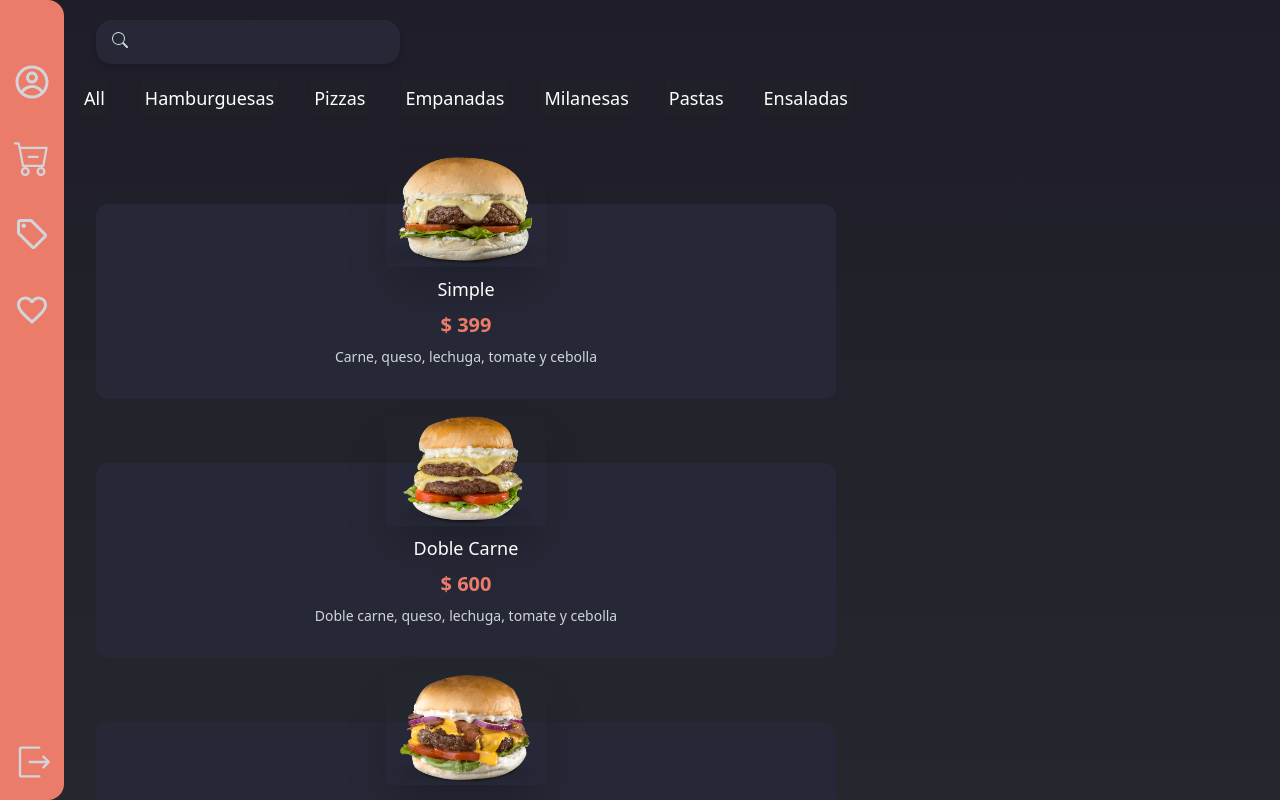
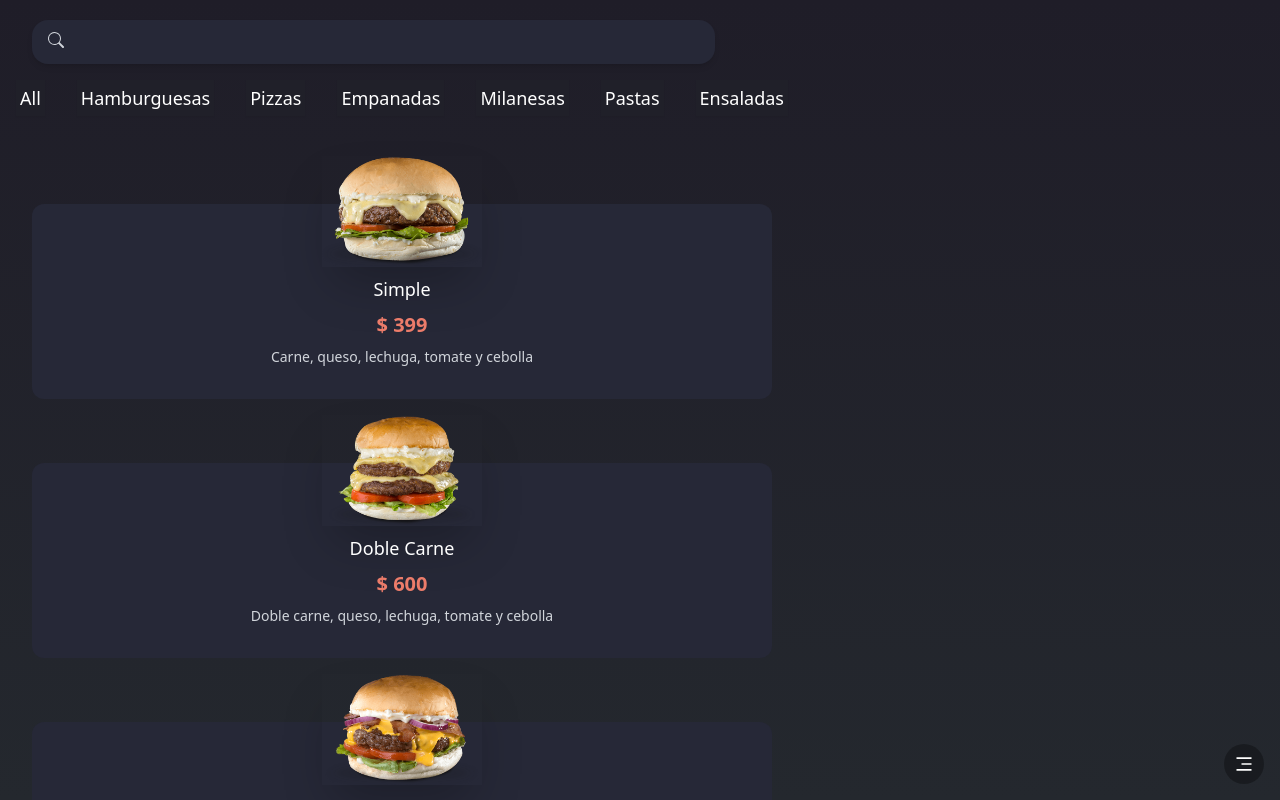
Before and after one commit to facuguardia/app-food, a React (Vite) app: page /home in a window 1280 px wide. Built offline with nearby package versions, Linux system fonts and the light colour scheme; no server answers; sample sign-in values are in the browser's storage.

Commit message:
restyling sidebar + footer

```diff
--- a/src/components/Footer.jsx
+++ b/src/components/Footer.jsx
@@ -1,11 +1,13 @@
 function Footer() {
   return (
-    <div className="flex justify-end">
-      <p className="">
-      &copy; 2023 - Kodeo
-      </p>
+    <div className="bg-primary/50 flex flex-row justify-center items-center gap-4 w-full p-4">
+      <div>
+        <p className="text-gray-300 text-center md:text-left">
+          &copy; 2023 by <span className="text-gray-500 font-bold">Kodeo</span>
+        </p>
+      </div>
     </div>
-  )
+  );
 }
 
-export default Footer
+export default Footer;
--- a/src/components/Layout.jsx
+++ /dev/null
@@ -1,14 +0,0 @@
-import Home from './home/Home';
-import Footer from './Footer';
-
-function Layout({ children }) {
-  return (
-    <div>
-      <Home />
-      {children}
-      <Footer />
-    </div>
-  );
-}
-
-export default Layout;
--- a/src/components/home/Home.jsx
+++ b/src/components/home/Home.jsx
@@ -3,16 +3,16 @@ import { Link } from "react-router-dom";
 import Categorias from "./Categorias";
 import Search from "./Search/Search";
 import Cards from "./Cards/Cards";
+import Footer from "../Footer";
 // Icon
 import { BsCartDash } from "react-icons/bs";
 import { CgProfile } from "react-icons/cg";
-import {
-  MdOutlineLocalOffer,
-  MdOutlineFavoriteBorder,
-} from "react-icons/md";
+import { MdOutlineLocalOffer, MdOutlineFavoriteBorder } from "react-icons/md";
 import { RxExit } from "react-icons/rx";
+import { RiMenu3Fill, RiCloseFill } from "react-icons/ri";
 // Plantilla card
 import { food } from "../../data";
+import { useState } from "react";
 // Auth
 // import { useAuth } from "../../context/AuthContext";
 
@@ -52,10 +52,15 @@ import { food } from "../../data";
 // }
 
 function Home() {
+  const [menu, setMenu] = useState(false);
   return (
     <>
       {/* Container Sidebar */}
-      <div className="flex flex-col justify-between items-center bg-secondary w-16 h-screen p-5 pt-16 rounded-r-2xl transition-all duration-300">
+      <div
+        className={`bg-secondary h-full fixed w-[20%] flex flex-col justify-between items-center p-5 pt-16 rounded-tr-3xl z-50 transition-all duration-300 ${
+          menu ? "left-0" : "-left-full"
+        }`}
+      >
         {/* Menu Sidebar */}
         <nav className="flex flex-col items-center gap-10 text-gray-300 text-4xl">
           {/* Item */}
@@ -81,6 +86,13 @@ function Home() {
             <RxExit />
           </Link>
         </div>
+        {/* Button Mobile */}
+        <button
+          onClick={() => setMenu(!menu)}
+          className="fixed right-4 bottom-4 text-xl bg-black/30 p-2.5 rounded-full text-white z-50"
+        >
+          {menu ? <RiCloseFill /> : <RiMenu3Fill />}
+        </button>
       </div>
       {/* Container Home */}
       <div
@@ -91,6 +103,8 @@ function Home() {
         <Categorias />
 
         <Cards food={food} addToBuy={""} />
+
+        <Footer />
       </div>
     </>
   );
--- a/src/components/home/Search/Search.jsx
+++ b/src/components/home/Search/Search.jsx
@@ -46,7 +46,7 @@ tendria un funcion que compara el value del imput con la categoria (con el iclud
         <BsSearch />
       </button>
       <input
-        className="bg-primary items-center rounded-2xl py-2 pl-10 pr-1 mt-3 shadow-md text-gray-300 text-lg focus:outline-none focus:ring-2 focus:ring-gray-600 focus:border-transparent"
+        className="bg-primary w-[85%] items-center rounded-2xl py-2 pl-10 pr-1 mt-3 shadow-md text-gray-300 text-lg focus:outline-none focus:ring-2 focus:ring-gray-600 focus:border-transparent"
         value={search.valor}
         onChange={handleSearch}
       ></input>
--- a/src/routes/App.jsx
+++ b/src/routes/App.jsx
@@ -7,7 +7,6 @@ import Login from "../components/login/Login";
 import ProtectedRoute from "../components/login/ProtectedRoute";
 import Register from "../components/login/Register";
 import LandingPage from "../components/LandingPage";
-// import Layout from "../components/Layout";
 
 // Aca importamos el context
 import { AuthProvider } from "../context/AuthContext";
@@ -16,7 +15,6 @@ function App() {
   return (
     <div className="bg-gradient-to-b  from-background to-[#24282E] h-screen w-screen text-gray-300 flex">
       <AuthProvider>
-        {/* <Layout> */}
         <Routes>
           <Route path="/" element={<LandingPage />} />
           <Route path="/login" element={<Login />} />
@@ -31,7 +29,6 @@ function App() {
             }
           />
         </Routes>
-        {/* </Layout> */}
       </AuthProvider>
     </div>
   );
```
Lines whose indentation alone changed are shown as unchanged.
